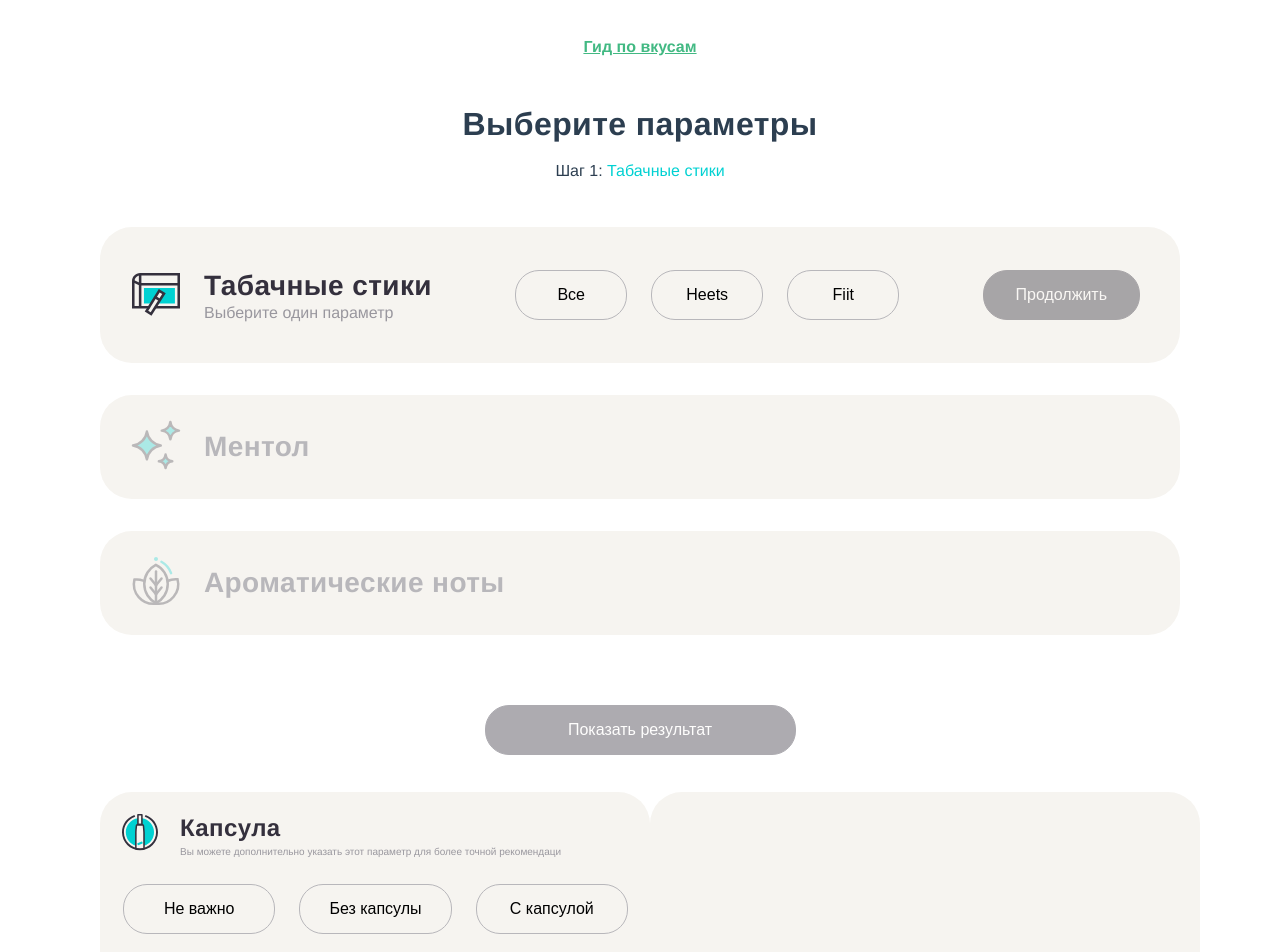
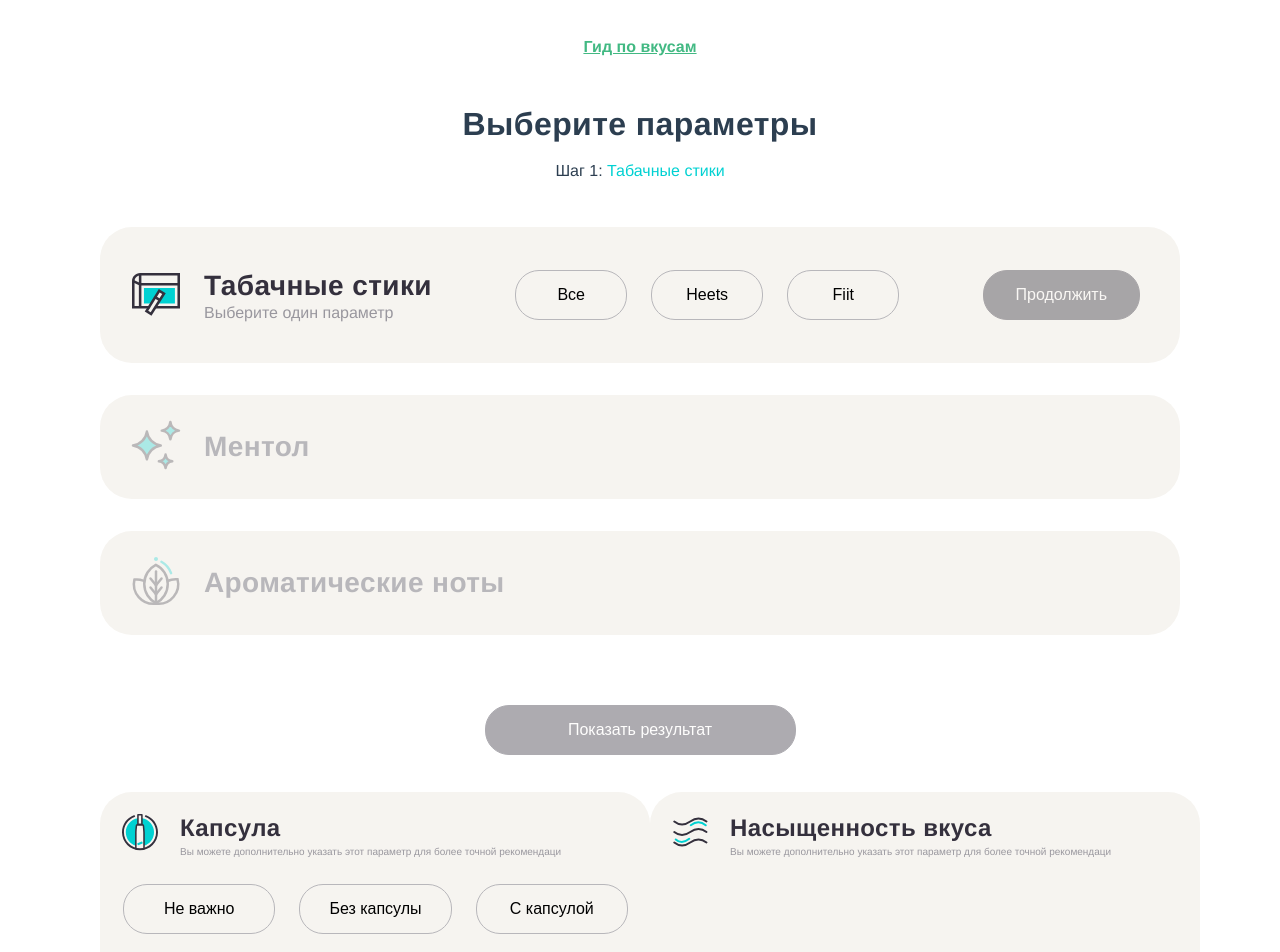
Before and after one commit to parunkov/Vue3, a Vue app: page /#/ in a window 1280 px wide. Shown: the top 952 px of the page. Built offline with nearby package versions, Linux system fonts and the light colour scheme.

Commit message:
taste title

```diff
--- a/src/assets/images.js
+++ b/src/assets/images.js
@@ -52,4 +52,14 @@ const capsuleImage = `
 </svg>
 `;
 
-export { stiksImage, mentolImage, aromaImage, capsuleImage };
+const tasteImage = `
+<svg width="48" height="48" viewBox="0 0 48 48" fill="none" xmlns="http://www.w3.org/2000/svg">
+<path d="M24.75 17.25C29.9005 13.25 34.9005 13.25 39.75 17.25" stroke="#00D1D2" stroke-width="2" stroke-linecap="round"/>
+<path d="M8.25 13.5C13.3125 17.5 18.6378 17.5 24.2258 13.5C29.8138 9.5 35.2386 9.5 40.5 13.5" stroke="#34303D" stroke-width="2" stroke-linecap="round"/>
+<path d="M9.75 31.5C14.2317 35.5 18.3031 34.8364 23.25 30.8364" stroke="#00D1D2" stroke-width="2" stroke-linecap="round"/>
+<path d="M8.25 24C13.3125 28 18.6378 28 24.2258 24C29.8138 20 35.2386 20 40.5 24" stroke="#34303D" stroke-width="2" stroke-linecap="round"/>
+<path d="M8.25 34.5C13.3125 38.5 18.6378 38.5 24.2258 34.5C29.8138 30.5 35.2386 30.5 40.5 34.5" stroke="#34303D" stroke-width="2" stroke-linecap="round"/>
+</svg>
+`;
+
+export { stiksImage, mentolImage, aromaImage, capsuleImage, tasteImage };
--- a/src/pages/GuidePage.vue
+++ b/src/pages/GuidePage.vue
@@ -57,13 +57,19 @@
             @buttonClick="onButtonClick"
           />
         </div>
-        <div class="kam-112908-section__container"></div>
+        <div class="kam-112908-section__container">
+          <guide-section-title
+            :image="additionSections.taste.image"
+            :title="additionSections.taste.title"
+            :text="additionSections.taste.text"
+          />
+        </div>
       </div>
     </div>
   </div>
 </template>
 <script>
-import { stiksImage, mentolImage, aromaImage, capsuleImage } from '@/assets/images';
+import { stiksImage, mentolImage, aromaImage, capsuleImage, tasteImage } from '@/assets/images';
 import GuideButtonsBlock from '@/components/GuideButtonsBlock.vue';
 import GuideSection from '@/components/GuideSection.vue';
 import GuideSectionTitle from '@/components/GuideSectionTitle.vue';
@@ -230,6 +236,12 @@ export default {
             },
           ],
         },
+        taste: {
+          value: '',
+          image: tasteImage,
+          title: 'Насыщенность вкуса',
+          text: 'Вы можете дополнительно указать этот параметр для более точной рекомендаци',
+        },
       },
       stepNumber: '1',
       stepText: 'Табачные стики',
```
